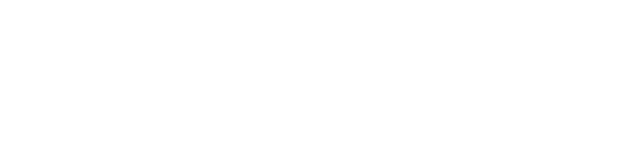
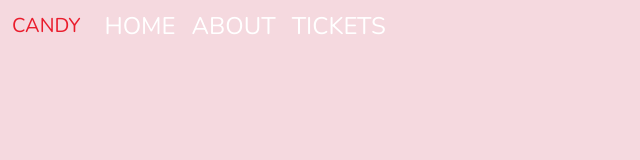
Before and after one commit to alisariyer/bootstrap-practicing, a plain HTML site: page docs/museum-of-candy/index.html in a window 1280 px wide. Shown: the whole page, without its empty margins (0-640 px from the left). Drawn offline with nearby package versions, Linux system fonts and the light colour scheme.

Commit message:
Add navbar styling

```diff
--- a/docs/museum-of-candy/app.css
+++ b/docs/museum-of-candy/app.css
@@ -0,0 +1,21 @@
+body {
+    background-color: #f5d9df;
+    font-family: 'Nunito', sans-serif;
+}
+
+#mainNavbar {
+    font-size: 1.5rem;
+    font-weight: 200;
+}
+
+#mainNavbar .nav-link {
+    color: white;
+}
+
+#mainNavbar .nav-link:hover {
+    color: #ea1c2c;
+}
+
+#mainNavbar .navbar-brand {
+    color: #ea1c2c;
+}
--- a/docs/museum-of-candy/index.html
+++ b/docs/museum-of-candy/index.html
@@ -15,7 +15,7 @@
 </head>
 
 <body>
-    <nav id="mainNavbar" class="navbar navbar-dark navbar-expand-md">
+    <nav id="mainNavbar" class="navbar navbar-dark navbar-expand-md py-0 fixed-top">
         <div class="container-fluid">
             <a href="#" class="navbar-brand">CANDY</a>
             <button class="navbar-toggler" data-bs-toggle="collapse" data-bs-target="#navbarMenu" aria-controls="navbarMenu" aria-expanded="false" aria-label="Toggle navigation">
@@ -30,6 +30,7 @@
             </div>
         </div>
     </nav>
+
     <script src="https://cdn.jsdelivr.net/npm/bootstrap@5.2.3/dist/js/bootstrap.bundle.min.js"
         integrity="sha384-kenU1KFdBIe4zVF0s0G1M5b4hcpxyD9F7jL+jjXkk+Q2h455rYXK/7HAuoJl+0I4"
         crossorigin="anonymous"></script>
```
